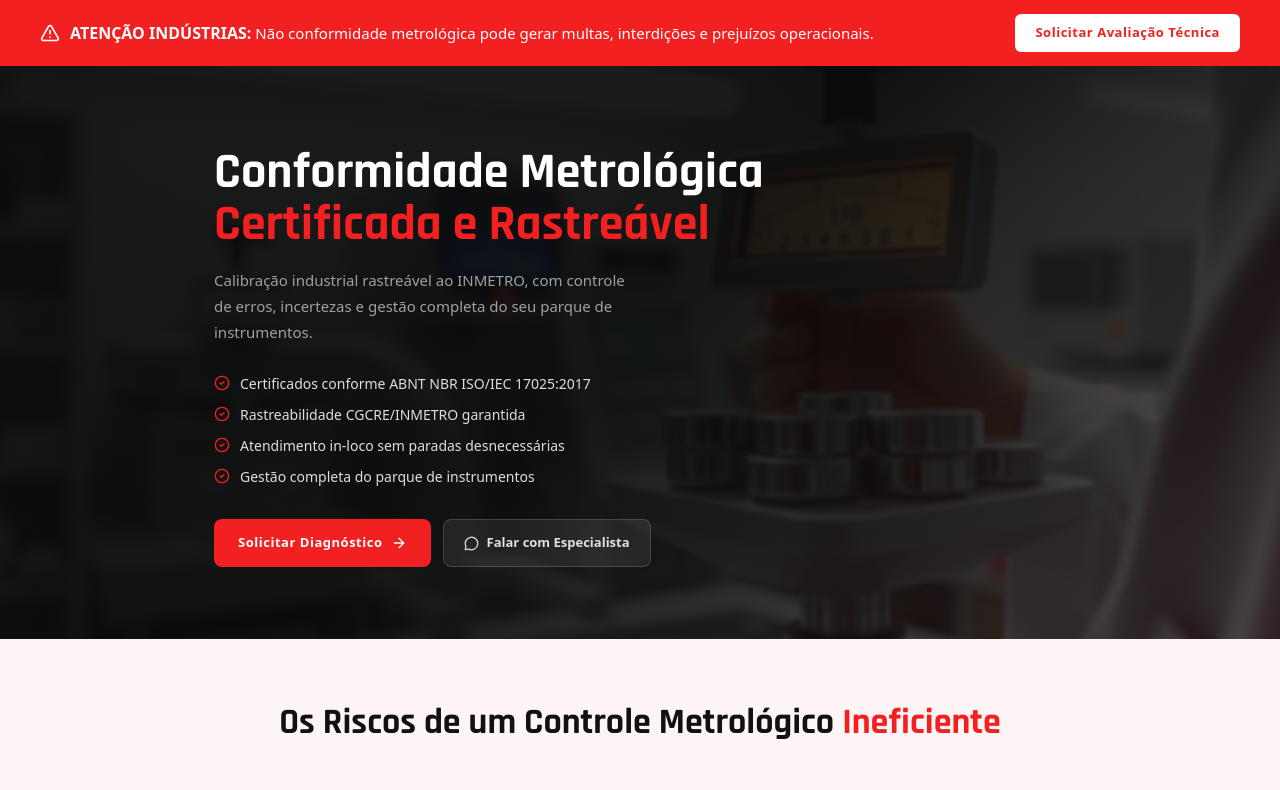
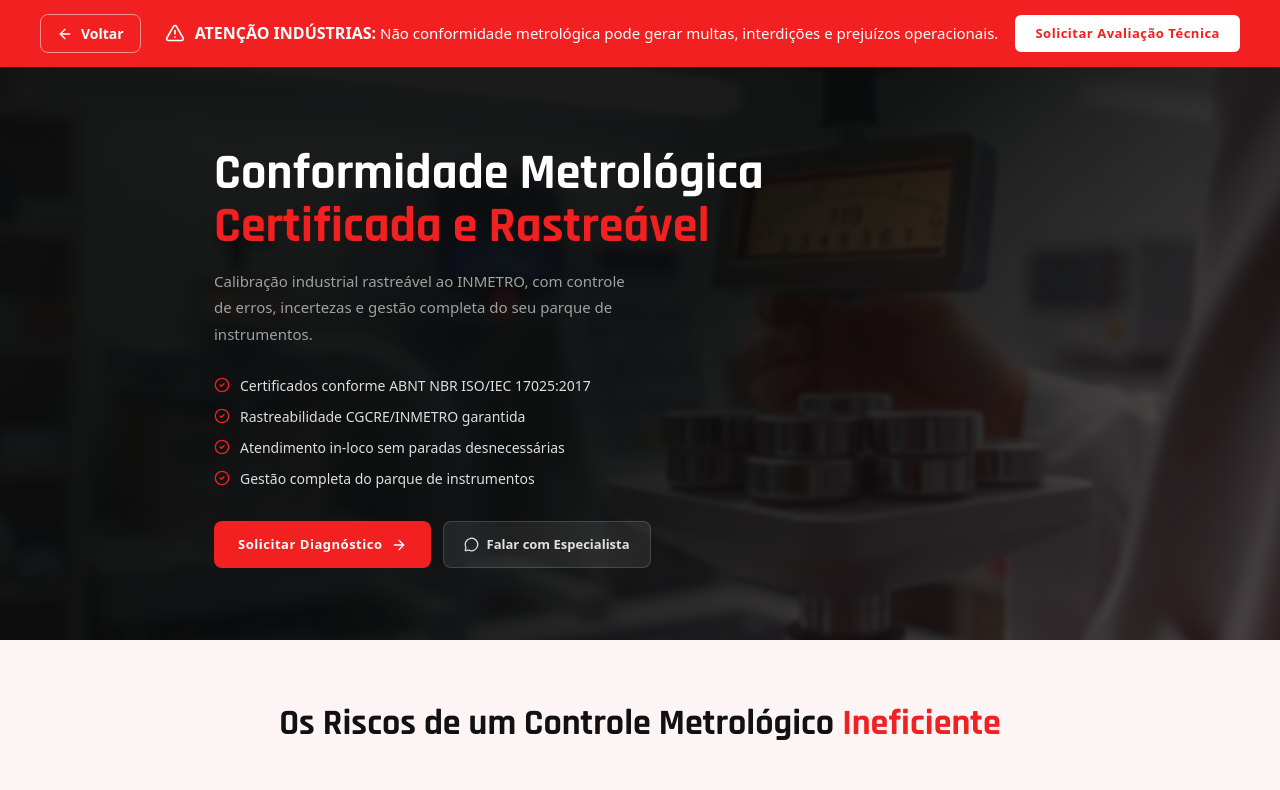
Before and after one commit to marcellino-dev/tecnoiso, a Next.js app: page /servicos/calibracao in a window 1280 px wide. Shown: the top 790 px of the page. Built offline with nearby package versions, Linux system fonts and the light colour scheme.

Commit message:
feat: adciona botão de voltar para serviço

```diff
--- a/app/servicos/calibracao/page.tsx
+++ b/app/servicos/calibracao/page.tsx
@@ -6,9 +6,10 @@ import {
   ShieldCheck, Award, ChevronDown, ChevronRight, Settings, Lock,
   ArrowRight, AlertTriangle, MessageCircle, XCircle, AlertCircle,
   Ban, RefreshCcw, Unlink, Users, BadgeAlert, TrendingUp, Eye, Zap,
-  MapPin, Phone, Mail, Clock,
+  MapPin, Phone, Mail, Clock, ArrowLeft,
 } from "lucide-react";
 import { Instagram, Linkedin } from "lucide-react";
+import Link from "next/link";
 
 /* ─────────────────────────────────────────────────────────────
    LINKS
@@ -106,9 +107,41 @@ export default function CalibracaoPage() {
   return (
     <main style={{ background: "#fff" }}>
 
-      {/* ══ FAIXA ALERTA ══════════════════════════════════════════ */}
+      {/* ══ FAIXA ALERTA COM BOTÃO VOLTAR ══════════════════════════════════════════ */}
       <div style={{ background: "#F22020", padding: "14px 24px" }}>
         <div style={{ maxWidth: 1200, margin: "0 auto", display: "flex", alignItems: "center", justifyContent: "space-between", gap: 16, flexWrap: "wrap" }}>
+
+          {/* Botão Voltar (branco) + Mensagem */}
+          <div style={{ display: "flex", alignItems: "center", gap: 24, flexWrap: "wrap" }}>
+            <Link
+              href="/servicos"
+              style={{
+                display: "inline-flex",
+                alignItems: "center",
+                gap: 8,
+                background: "transparent",
+                color: "#fff",
+                fontWeight: 600,
+                fontSize: 14,
+                padding: "8px 16px",
+                borderRadius: 8,
+                textDecoration: "none",
+                border: "1.5px solid rgba(255,255,255,0.5)",
+                transition: "all 0.2s ease",
+              }}
+              onMouseEnter={(e) => {
+                e.currentTarget.style.backgroundColor = "rgba(255,255,255,0.15)";
+                e.currentTarget.style.borderColor = "#fff";
+              }}
+              onMouseLeave={(e) => {
+                e.currentTarget.style.backgroundColor = "transparent";
+                e.currentTarget.style.borderColor = "rgba(255,255,255,0.5)";
+              }}
+            >
+              <ArrowLeft style={{ width: 16, height: 16 }} />
+              Voltar
+            </Link>
+
             <div style={{ display: "flex", alignItems: "center", gap: 10 }}>
               <AlertTriangle style={{ width: 20, height: 20, color: "#fff", flexShrink: 0 }} />
               <p style={{ color: "#fff", fontSize: 15, fontWeight: 500, margin: 0, lineHeight: 1.4 }}>
@@ -116,6 +149,8 @@ export default function CalibracaoPage() {
                 Não conformidade metrológica pode gerar multas, interdições e prejuízos operacionais.
               </p>
             </div>
+          </div>
+
           <a href={WA_AVALIACAO} target="_blank" rel="noopener noreferrer"
             style={{
               background: "#fff", color: "#F22020", fontWeight: 700, fontSize: 13,
@@ -236,7 +271,6 @@ export default function CalibracaoPage() {
 
       {/* ══ GRANDEZAS ════════════════════════════════════════════ */}
       <section style={{ position: "relative", background: "#0D0D0D", padding: "56px 24px", overflow: "hidden" }}>
-        {/* Subtle red gradient accent top-right */}
         <div style={{ position: "absolute", top: 0, right: 0, width: 400, height: 400, borderRadius: "50%", background: "radial-gradient(circle, rgba(242,34,32,0.08) 0%, transparent 70%)", pointerEvents: "none" }} />
 
         <div style={{ position: "relative", maxWidth: 1200, margin: "0 auto" }}>
@@ -256,10 +290,7 @@ export default function CalibracaoPage() {
             </p>
           </div>
 
-          {/* Layout: sidebar tabs + painel */}
           <div style={{ display: "grid", gridTemplateColumns: "220px 1fr", gap: 16, alignItems: "start" }}>
-
-            {/* Sidebar tabs */}
             <div style={{ display: "flex", flexDirection: "column", gap: 6 }}>
               {grandezas.map((g) => {
                 const Icon = g.icon;
@@ -285,7 +316,6 @@ export default function CalibracaoPage() {
               })}
             </div>
 
-            {/* Painel direito */}
             <div style={{ background: "rgba(255,255,255,0.04)", border: "1.5px solid rgba(255,255,255,0.08)", borderRadius: 14, overflow: "hidden" }}>
               <div style={{ height: 3, background: "#F22020" }} />
               <div style={{ padding: "32px 36px", display: "grid", gridTemplateColumns: "repeat(auto-fit, minmax(240px, 1fr))", gap: 40 }}>
@@ -318,10 +348,8 @@ export default function CalibracaoPage() {
                 </div>
               </div>
             </div>
-
           </div>
 
-          {/* Footer note */}
           <p style={{ textAlign: "center", fontSize: 13, color: "#444", margin: "28px 0 0", fontStyle: "italic" }}>
             Centralize sua confiança em um único parceiro e elimine riscos de inconsistência entre laudos.
           </p>
@@ -455,7 +483,6 @@ export default function CalibracaoPage() {
           </div>
         </div>
       </footer>
-
     </main>
   );
 }
```
Lines whose indentation alone changed are shown as unchanged.
